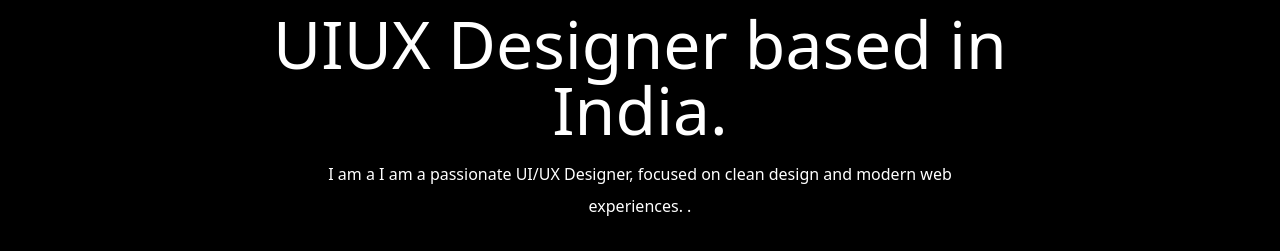
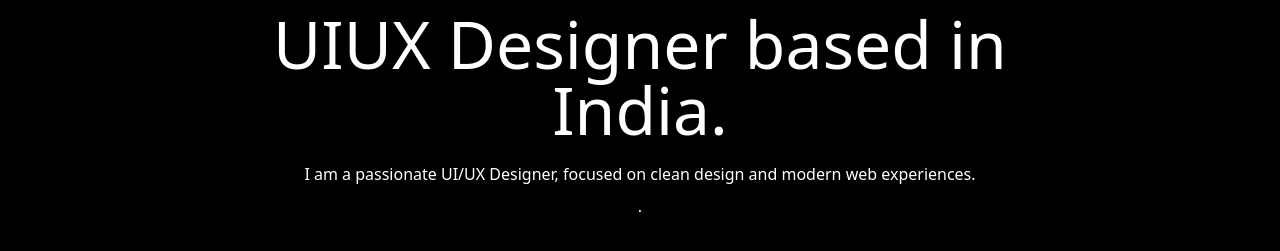
Before and after one commit to rameshkirtane2001-netizen/UIUX-Portfolio, a website: page index.html in a window 1280 px wide. Shown: the part 343-594 px from the top of the page. Drawn offline with nearby package versions, Linux system fonts and the light colour scheme; a web font is replaced by a local one.

Commit message:
Update index.html

```diff
--- a/index.html
+++ b/index.html
@@ -78,7 +78,7 @@
             <img src="./assets/hand-icon.png" alt="" class="w-6 mb-1" />
         </h3>
         <h1 class="text-3xl sm:text-6xl lg:text-[66px] font-Ovo">UIUX Designer based in India.</h1>
-        <p class="max-w-2xl mx-auto font-Ovo">I am a I am a passionate UI/UX Designer, focused on clean design and modern web experiences.
+        <p class="max-w-2xl mx-auto font-Ovo">I am a passionate UI/UX Designer, focused on clean design and modern web experiences.
 .</p>
 
         <div class="flex flex-col sm:flex-row items-center gap-4 mt-4">
```
